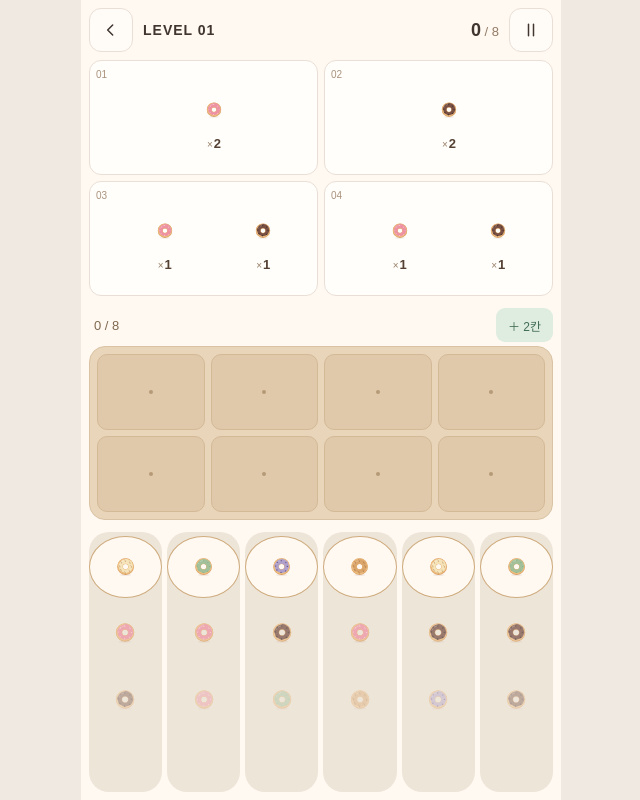
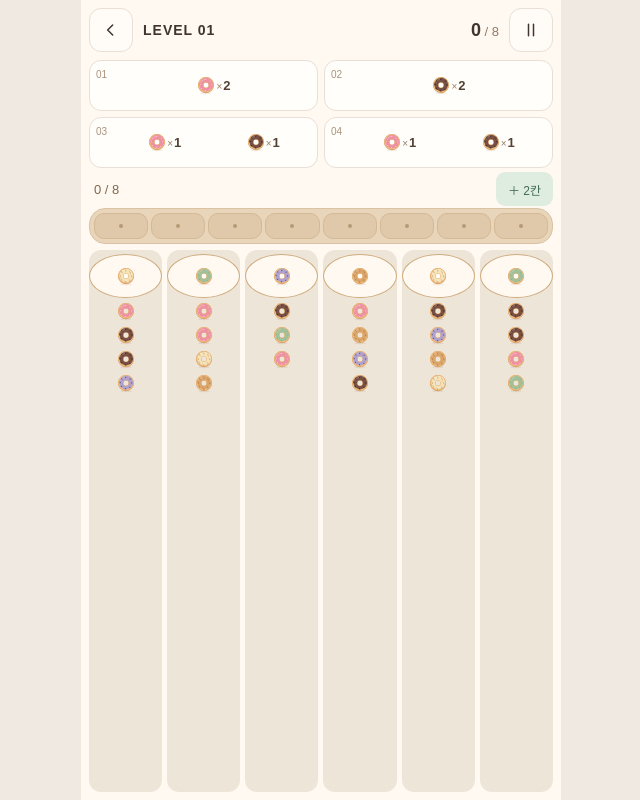
Before and after one commit to unicome82/donut, a React (Vite) app: page / in a window 1280 px wide. Both pictures are taken after a click on the button "시작". Shown: the whole page, without its empty margins (319-959 px from the left). Built offline with nearby package versions, Linux system fonts and the light colour scheme.

Commit message:
Compact donut slots and show full queues in the viewport

```diff
--- a/src/components/Donut/Donut.tsx
+++ b/src/components/Donut/Donut.tsx
@@ -4,7 +4,6 @@ const decorations = [[27, 27, -20], [48, 18, 20], [73, 28, 50], [81, 49, -15], [
 export function Donut({ type, className = '' }: { type: DonutType; className?: string }) {
   const theme = donutThemes[type];
   return <svg className={`donut ${className}`} viewBox="0 0 100 104" aria-hidden="true" focusable="false">
-    <g transform="translate(33.333333 34.666667) scale(0.33333333)">
     <ellipse cx="50" cy="95" rx="31" ry="5" fill="#6c4230" opacity=".09" />
     <path d="M50 5a45 45 0 1 1 0 90 45 45 0 0 1 0-90m0 31a14 14 0 1 0 0 28 14 14 0 0 0 0-28" fill="#d89e60" fillRule="evenodd" />
     <path d="M50 6C74 6 92 23 93 46S76 90 51 90 8 74 7 49 25 6 50 6m0 29a15 15 0 1 0 0 30 15 15 0 0 0 0-30" fill="#edbc7f" fillRule="evenodd" />
@@ -17,6 +16,5 @@ export function Donut({ type, className = '' }: { type: DonutType; className?: s
         : theme.pattern === 'dots' || theme.pattern === 'berries' ? <circle key={i} cx={x} cy={y} r={theme.pattern === 'berries' ? 3.5 : 1.5} stroke="none" />
         : <rect key={i} x={x-3} y={y-1.2} width="7" height="2.5" rx="1.25" transform={`rotate(${rotation} ${x} ${y})`} stroke="none" />)}
     </g>
-    </g>
   </svg>;
 }
--- a/src/components/DonutQueue.tsx
+++ b/src/components/DonutQueue.tsx
@@ -2,9 +2,11 @@ import type { DonutToken } from '../game/types';
 import { Donut } from './Donut/Donut';
 import { donutThemes } from './Donut/donutThemes';
 export function DonutQueue({ queues, disabled, onSelect }: { queues: DonutToken[][]; disabled: boolean; onSelect: (queueIndex: number, expectedDonutId: string) => void }) {
+  const depth = Math.max(1, ...queues.map(queue => queue.length));
+  const rows = `44px repeat(${Math.max(0, depth - 1)}, minmax(0, 22px))`;
   return <section className="queue-section" aria-label="도넛 대기열 — 맨 앞 도넛 선택">
-    <div className="queue-grid">{queues.map((queue, i) => <div className="queue-column" key={i}>
-      {queue.slice(0, 3).map((donut, depth) => depth === 0 ? <button className="queue-front" key={donut.id} disabled={disabled} onClick={() => onSelect(i, donut.id)} aria-label={`${i + 1}번 대기열 ${donutThemes[donut.type].name} 도넛 선택`}><Donut type={donut.type} /></button> : <div className={`queue-back queue-back--${depth}`} key={donut.id}><Donut type={donut.type} /></div>)}
+    <div className="queue-grid">{queues.map((queue, i) => <div className="queue-column" key={i} style={{ gridTemplateRows: depth === 1 ? '44px' : rows }}>
+      {queue.map((donut, depth) => depth === 0 ? <button className="queue-front" key={donut.id} disabled={disabled} onClick={() => onSelect(i, donut.id)} aria-label={`${i + 1}번 대기열 ${donutThemes[donut.type].name} 도넛 선택`}><Donut type={donut.type} /></button> : <div className={`queue-back queue-back--${depth}`} key={donut.id}><Donut type={donut.type} /></div>)}
       {queue.length === 0 && <span className="queue-empty" aria-label={`${i + 1}번 대기열 비어 있음`}>—</span>}
     </div>)}</div>
   </section>;
--- a/src/styles/main.scss
+++ b/src/styles/main.scss
@@ -13,38 +13,38 @@ button { border: 0; background: none; touch-action: manipulation; }
 .icon-button:disabled { opacity: .35; }
 .progress-count { font-size: 13px; color: #937b65; white-space: nowrap; }
 .progress-count strong { color: var(--text); font-size: 18px; }
-.game-board { display: grid; grid-template-rows: minmax(0, 1fr) minmax(0, .9fr) minmax(0, 1.1fr); gap: clamp(6px, 1.5dvh, 14px); min-height: 0; }
+.game-board { display: grid; grid-template-rows: clamp(76px, 17dvh, 108px) 70px minmax(0, 1fr); gap: 6px; min-height: 0; }
 .order-section, .tray-section, .queue-section { min-width: 0; min-height: 0; }
 .order-grid { display: grid; grid-template-columns: repeat(2, minmax(0, 1fr)); grid-template-rows: repeat(2, minmax(0, 1fr)); gap: 6px; height: 100%; }
 .order-card { position: relative; display: grid; grid-template-columns: 18px minmax(0, 1fr); align-items: center; gap: 3px; padding: 6px; background: #fffefa; border: 1px solid var(--border); border-radius: 12px; min-width: 0; min-height: 0; }
 .order-number { align-self: start; font-size: 10px; color: #aa927d; padding-top: 2px; }
 .order-items { display: flex; align-items: center; justify-content: center; gap: 3px; min-height: 0; height: 100%; }
-.order-items li { display: flex; flex-direction: column; align-items: center; justify-content: center; flex: 1; gap: 0; min-width: 0; min-height: 0; height: 100%; }
+.order-items li { display: flex; flex-direction: row; align-items: center; justify-content: center; flex: 1; gap: 1px; min-width: 0; min-height: 0; height: 100%; }
 .donut { display: block; width: 100%; height: auto; }
-.order-items .donut { width: min(100%, 48px); height: calc(100% - 15px); max-height: 52px; min-height: 0; }
+.order-items .donut { width: 18px; height: 19px; max-height: 100%; flex-shrink: 0; min-height: 0; }
 .order-items li > span { line-height: 15px; font-size: 10px; color: #9a826c; white-space: nowrap; }
 .order-items strong { font-size: 13px; color: #544133; margin-left: 1px; }
 .empty-order { text-align: center; font-size: 11px; color: #a28e7b; }
-.tray-section { display: grid; grid-template-rows: 34px minmax(0, 1fr); gap: 4px; }
+.tray-section { display: grid; grid-template-rows: 30px minmax(0, 1fr); gap: 4px; }
 .tray-toolbar { display: flex; align-items: center; justify-content: space-between; padding-left: 5px; }
 .tray-count { font-size: 13px; color: #80694f; font-variant-numeric: tabular-nums; }
 .expand-button { padding: 0 12px; min-height: 34px; border-radius: 9px; background: #dfece0; color: #426d55; font-size: 12px; }
 .expand-button:disabled { opacity: .45; }
-.tray { min-height: 0; background: #e8d5ba; border: 1px solid #dac3a4; border-radius: 16px; padding: 7px; }
-.tray-slots { display: grid; grid-template-columns: repeat(4, minmax(0, 1fr)); grid-template-rows: repeat(2, minmax(0, 1fr)); gap: 6px; height: 100%; }
-.tray--expanded .tray-slots { grid-template-columns: repeat(5, minmax(0, 1fr)); }
+.tray { min-height: 0; background: #e8d5ba; border: 1px solid #dac3a4; border-radius: 16px; padding: 4px; }
+.tray-slots { display: grid; grid-template-columns: repeat(8, minmax(0, 1fr)); grid-template-rows: minmax(0, 1fr); gap: 3px; height: 100%; }
+.tray--expanded .tray-slots { grid-template-columns: repeat(10, minmax(0, 1fr)); }
 .tray-slots li { display: grid; place-items: center; min-width: 0; min-height: 0; border: 1px solid #d4b997; border-radius: 10px; background: #dfc9aa; }
-.tray-slots .donut { width: min(100%, 56px); height: 100%; max-height: 58px; min-height: 0; }
+.tray-slots .donut { width: 18px; height: 19px; max-height: 100%; min-height: 0; }
 .slot-dot { width: 4px; height: 4px; border-radius: 50%; background: #b69a77; }
 .queue-grid { display: grid; grid-template-columns: repeat(6, minmax(0, 1fr)); gap: 5px; height: 100%; }
-.queue-column { display: flex; flex-direction: column; align-items: center; gap: 3px; min-width: 0; min-height: 0; padding: 4px 0; border-radius: 20px; background: #eee5d9; }
-.queue-front { display: grid; place-items: center; flex: 0 0 clamp(44px, 8dvh, 62px); width: 100%; min-width: 0; min-height: 44px; padding: 1px; border: 1px solid #cfac7e; border-radius: 50%; background: #fff9f2; }
-.queue-front .donut { width: 100%; height: 100%; max-height: 60px; }
+.queue-column { display: grid; align-items: center; justify-items: center; align-content: start; gap: 2px; min-width: 0; min-height: 0; padding: 4px 0; border-radius: 12px; background: #eee5d9; }
+.queue-front { display: grid; place-items: center; width: 100%; height: 44px; min-width: 0; min-height: 44px; padding: 1px; border: 1px solid #cfac7e; border-radius: 50%; background: #fff9f2; }
+.queue-front .donut { width: 18px; height: 19px; }
 .queue-front:not(:disabled):active { transform: scale(.94); }
 .queue-front:disabled { opacity: .5; }
-.queue-back { flex: 1; min-height: 0; max-height: 64px; width: 85%; opacity: .72; }
-.queue-back--2 { opacity: .4; }
-.queue-back .donut { width: 100%; height: 100%; }
+.queue-back { display: grid; place-items: center; min-height: 0; height: 100%; width: 100%; opacity: 1; }
+
+.queue-back .donut { width: 18px; height: 19px; max-height: 100%; }
 .queue-empty { color: #b4a18a; font-size: 14px; padding-top: 14px; }
 .sr-only { position: absolute; width: 1px; height: 1px; overflow: hidden; clip-path: inset(50%); white-space: nowrap; }
 .primary-button, .secondary-button { width: 100%; min-height: 44px; border-radius: 12px; font-size: 14px; font-weight: 600; }
@@ -57,7 +57,7 @@ button { border: 0; background: none; touch-action: manipulation; }
 .result-actions { display: grid; gap: 8px; margin-top: 20px; }
 .start-page { display: grid; place-items: center; }
 .start-content { display: grid; justify-items: center; gap: 12px; width: min(100%, 280px); }
-.start-content > .donut { width: clamp(68px, 20dvh, 140px); height: clamp(68px, 20dvh, 140px); }
+.start-content > .donut { width: 46px; height: 48px; }
 .start-content h1 { font-size: clamp(22px, 4dvh, 30px); margin-bottom: 16px; }
 .level-page { display: grid; grid-template-rows: 44px auto minmax(0, 1fr) auto; gap: 12px; }
 .header-row { display: flex; align-items: center; justify-content: space-between; }
@@ -82,7 +82,6 @@ button { border: 0; background: none; touch-action: manipulation; }
   .expand-button { min-height: 30px; }
   .tray { padding: 4px; }
   .tray-slots { gap: 4px; }
-  .queue-back--2 { display: none; }
   .result-panel { padding: 12px; }
   .result-actions { margin-top: 12px; gap: 6px; }
   .level-page { gap: 6px; }
@@ -95,8 +94,6 @@ button { border: 0; background: none; touch-action: manipulation; }
   .order-section { grid-column: 1; grid-row: 1; }
   .tray-section { grid-column: 1; grid-row: 2; }
   .queue-section { grid-column: 2; grid-row: 1 / 3; }
-  .queue-front { flex-basis: 52px; }
-  .queue-back--2 { display: block; }
   .level-page { max-width: 800px; margin: 0 auto; }
   .level-list { grid-template-columns: repeat(5, minmax(0, 1fr)); grid-template-rows: minmax(0, 1fr); }
   .level-option { flex-direction: column; justify-content: center; gap: 8px; text-align: center; }
```
Also changed, not shown: 2 other files (tests, documents, lock files or other folders).
